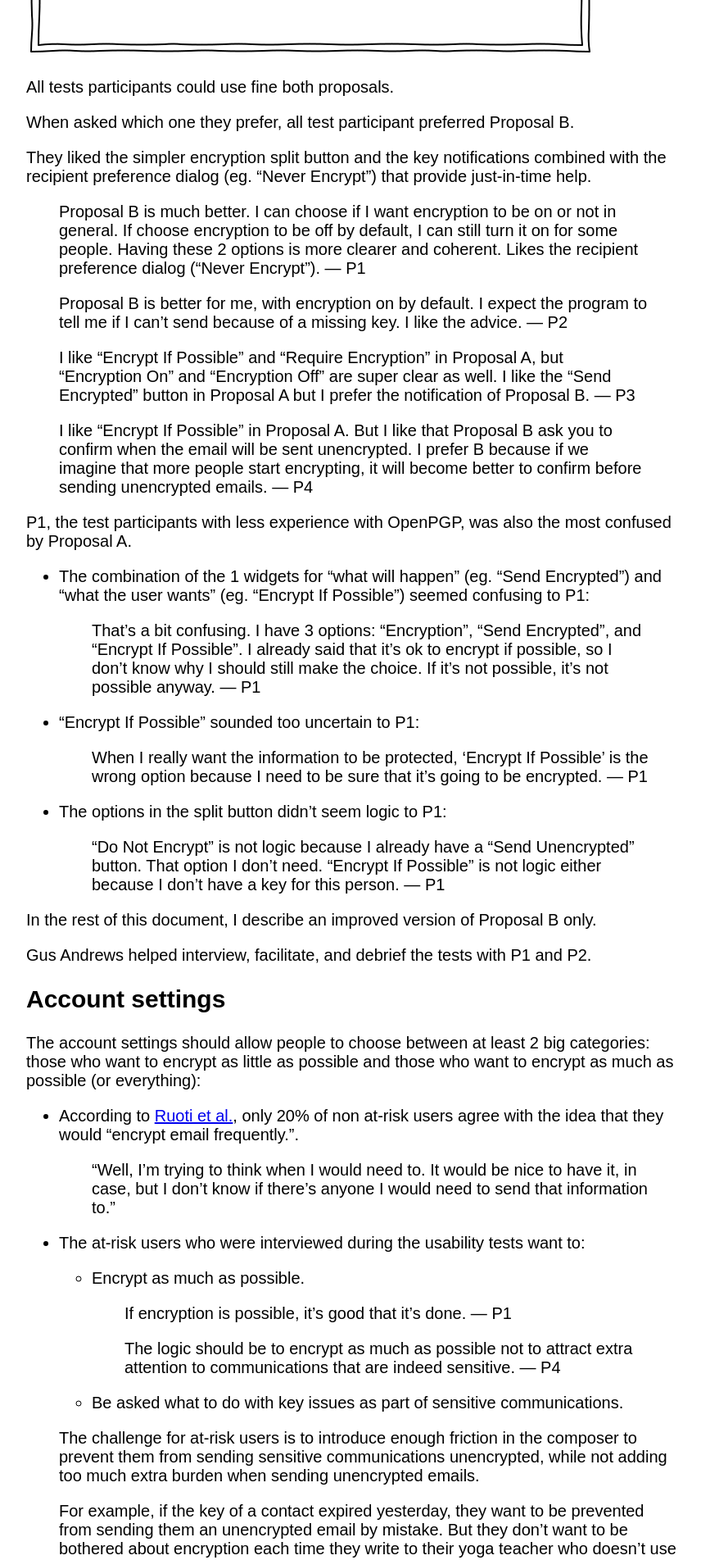
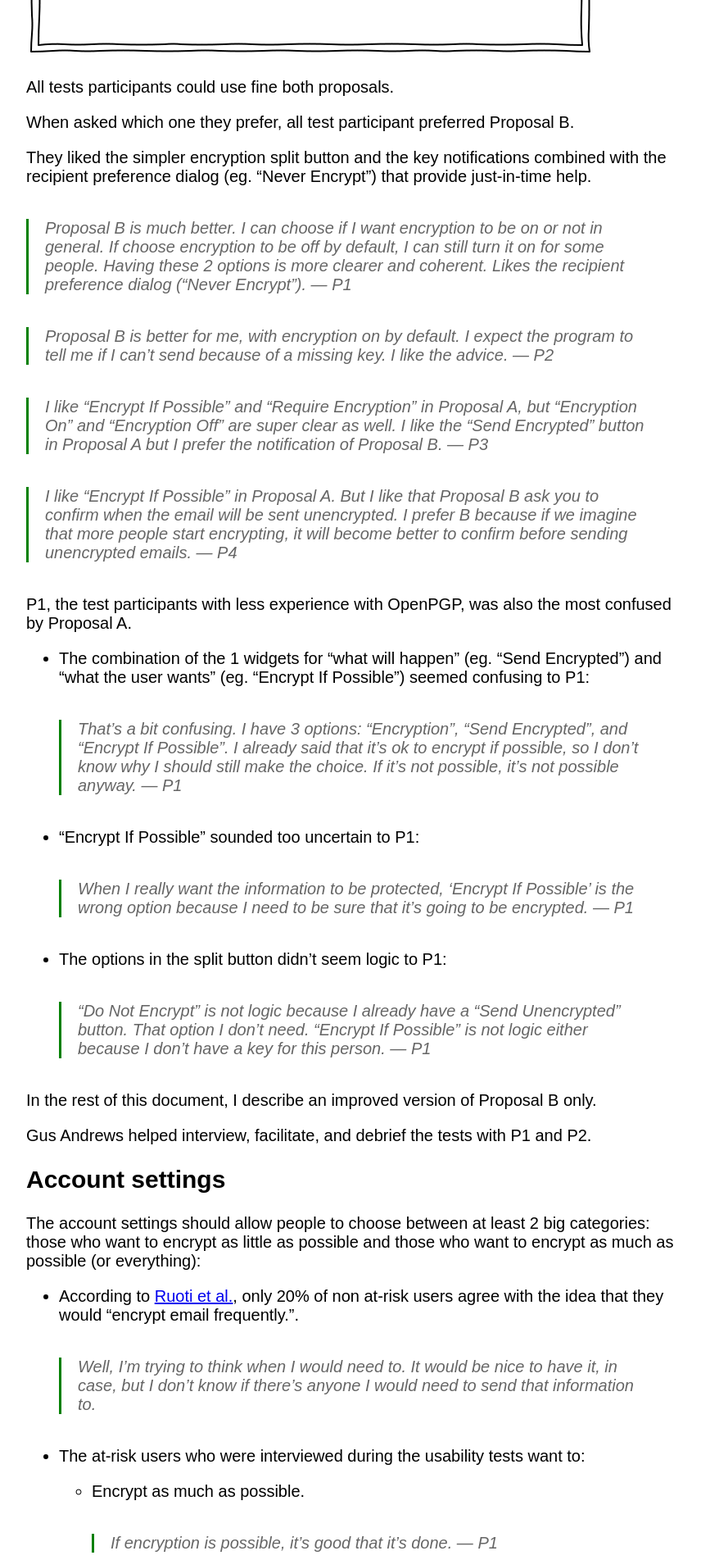
Before and after one commit to nfalquet/thunderbird-openpgp, a Jekyll site: the page built from jekyll/index.md, in a window 1280 px wide. Shown: the part 1750-3653 px from the top of the page at 82% size, without its empty margins (208-1064 px from the left). Built offline with Jekyll 4.4.1, drawn with Linux system fonts in a browser that asks for light colours; part of the change alters nothing that is shown.

Commit message:
Style quotes

```diff
--- a/jekyll/_sass/main.scss
+++ b/jekyll/_sass/main.scss
@@ -5,3 +5,11 @@ body {
   max-width: 40em;
   margin: 100px auto 200px;
 }
+
+blockquote {
+  font-style: italic;
+  color: #666;
+  border-left: 3px solid green;
+  padding-left: 1em;
+  margin: 2em 2em 2em 0;
+}
--- a/jekyll/index.md
+++ b/jekyll/index.md
@@ -66,24 +66,24 @@ provide just-in-time help.
 > or not in general. If choose encryption to be off by default, I can still
 > turn it on for some people. Having these 2 options is more clearer and
 > coherent. Likes the recipient preference dialog ("Never Encrypt").
-> --- P1
+> ---&nbsp;P1
 
 > Proposal B is better for me, with encryption on by default. I expect the
 > program to tell me if I can't send because of a missing key. I like the
 > advice.
-> --- P2
+> ---&nbsp;P2
 
 > I like "Encrypt If Possible" and "Require Encryption" in Proposal A, but
 > "Encryption On" and "Encryption Off" are super clear as well. I like the
 > "Send Encrypted" button in Proposal A but I prefer the notification of
 > Proposal B.
-> --- P3
+> ---&nbsp;P3
 
 > I like "Encrypt If Possible" in Proposal A. But I like that Proposal B ask
 > you to confirm when the email will be sent unencrypted. I prefer B because if
 > we imagine that more people start encrypting, it will become better to
 > confirm before sending unencrypted emails.
-> --- P4
+> ---&nbsp;P4
 
 P1, the test participants with less experience with OpenPGP, was also the most
 confused by Proposal A.
@@ -95,19 +95,19 @@ confused by Proposal A.
   > That's a bit confusing. I have 3 options: "Encryption", "Send Encrypted",
   > and "Encrypt If Possible". I already said that it's ok to encrypt if
   > possible, so I don't know why I should still make the choice. If it's not
-  > possible, it's not possible anyway. --- P1
+  > possible, it's not possible anyway. ---&nbsp;P1
 
 - "Encrypt If Possible" sounded too uncertain to P1:
 
   > When I really want the information to be protected, 'Encrypt If Possible'
   > is the wrong option because I need to be sure that it's going to be
-  > encrypted. --- P1
+  > encrypted. ---&nbsp;P1
 
 - The options in the split button didn't seem logic to P1:
 
   > "Do Not Encrypt" is not logic because I already have a "Send Unencrypted"
   > button. That option I don't need. "Encrypt If Possible" is not logic either
-  > because I don't have a key for this person. --- P1
+  > because I don't have a key for this person. ---&nbsp;P1
 
 In the rest of this document, I describe an improved version of Proposal B
 only.
@@ -125,20 +125,20 @@ to encrypt as much as possible (or everything):
   of non at-risk users agree with the idea that they would "encrypt email
   frequently.”.
 
-  > “Well, I'm trying to think when I would need to. It would be nice to have
+  > Well, I'm trying to think when I would need to. It would be nice to have
   > it, in case,  but I don't know if there's anyone I would need to send that
-  > information to.”
+  > information to.
 
 - The at-risk users who were interviewed during the usability tests want to:
 
   * Encrypt as much as possible.
 
     > If encryption is possible, it's good that it's done.
-    > --- P1
+    > ---&nbsp;P1
 
     > The logic should be to encrypt as much as possible not to attract
     > extra attention to communications that are indeed sensitive.
-    > --- P4
+    > ---&nbsp;P4
 
   * Be asked what to do with key issues as part of sensitive communications.
 
@@ -183,7 +183,7 @@ modes, which could roughly map to the modes discussed on
   > Sometimes you exchange keys and you think that you have it but something
   > goes wrong. I prefer to be asked whether to send unencrypted instead of
   > having a bad surprise.
-  > --- P3
+  > ---&nbsp;P3
 
 - Strict
 
@@ -196,7 +196,7 @@ modes, which could roughly map to the modes discussed on
   > With "Require Encryption", if 70-80% of the people I write to don't use a
   > key, I'll have to say 'no' almost everytime. It'll be yet another step in
   > the process of sending an email.
-  > --- P4
+  > ---&nbsp;P4
 
 This means that, at-risks users actually want something inbetween a **Relaxed**
 mode that could be too silent and a **Strict** mode that could be to
@@ -372,7 +372,7 @@ know that they exist and some others avoid using them by lack of trust.
 
 > I never search on key servers because I don't trust them. Someone
 > can pretend to be someone else and send a wrong key.
-> --- P2
+> ---&nbsp;P2
 
 When the user searches on key servers, it's a good opportunity to educate them
 about key servers:
@@ -390,7 +390,7 @@ about fingerprint verification.
 > but I’m curious what a correct fingerprint means. I want to know. I
 > would like an explanation of difference between 'accepted' and
 > 'verified'.
-> --- P1
+> ---&nbsp;P1
 
 ![](mockups/manage-current.png)
 
@@ -419,11 +419,11 @@ Subject** and can be toggled with a lock icon on the left of the subject line:
   and enabled by default.
 
   > I would put a subject that noone could understand, like "let's party".
-  > --- P2
+  > ---&nbsp;P2
 
   > "Encrypted Subject", cool! I understand that the subject will be
   > encrypted now. It hasn't always been the case.
-  > --- P3
+  > ---&nbsp;P3
 
 Subject encryption is also available in the [Advanced
 options](#advanced-options) for accessibility.
```
